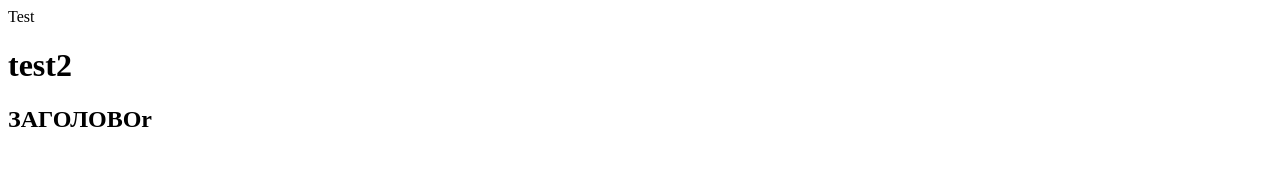
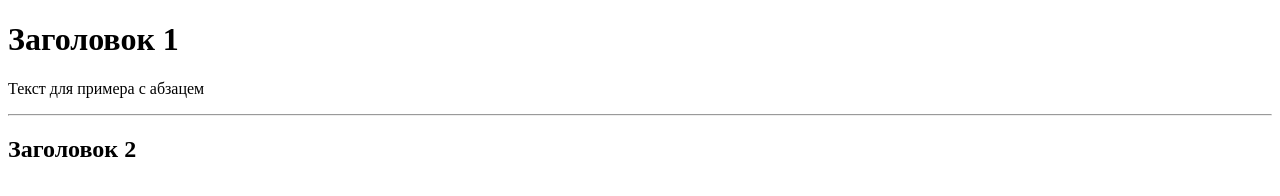
Before and after one commit to Murkina/test, a plain HTML site: page index.html in a window 1280 px wide. Drawn offline with Linux system fonts and the light colour scheme.

Commit message:
добавлены два заголовка и абзац

```diff
--- a/index.html
+++ b/index.html
@@ -1,3 +1,14 @@
-<p>Test</p>
-<h1>test2</h1>
-<h2> ЗАГОЛОВОr</h2>
+<!DOCTYPE html>
+<html lang="en">
+<head>
+    <meta charset="UTF-8">
+    <meta name="viewport" content="width=device-width, initial-scale=1.0">
+    <title>Document</title>
+</head>
+<body>
+    <h1>Заголовок 1</h1>
+    <p>Текст для примера с абзацем</p>
+    <hr>
+    <h2>Заголовок 2</h2>
+</body>
+</html>
```
